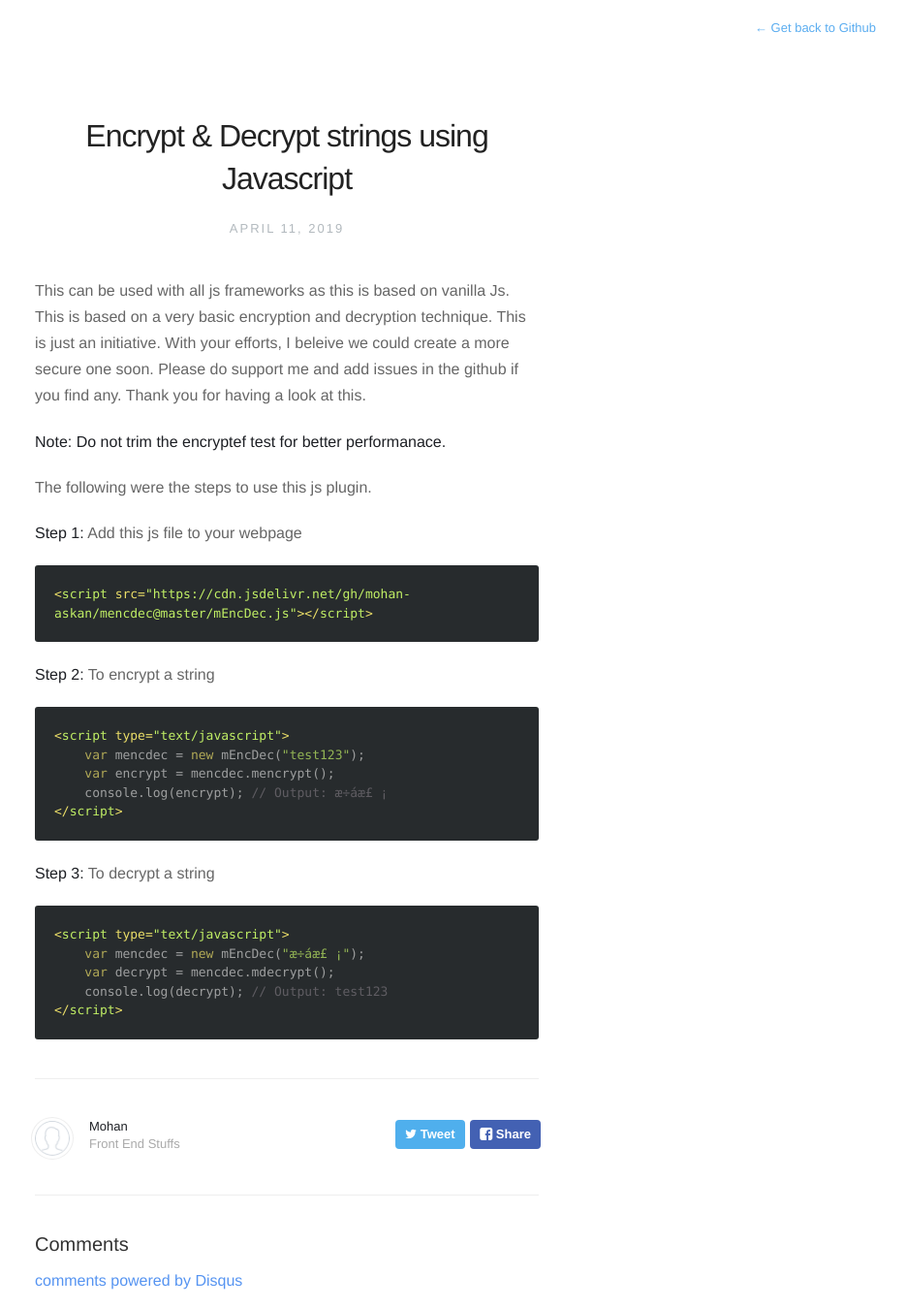
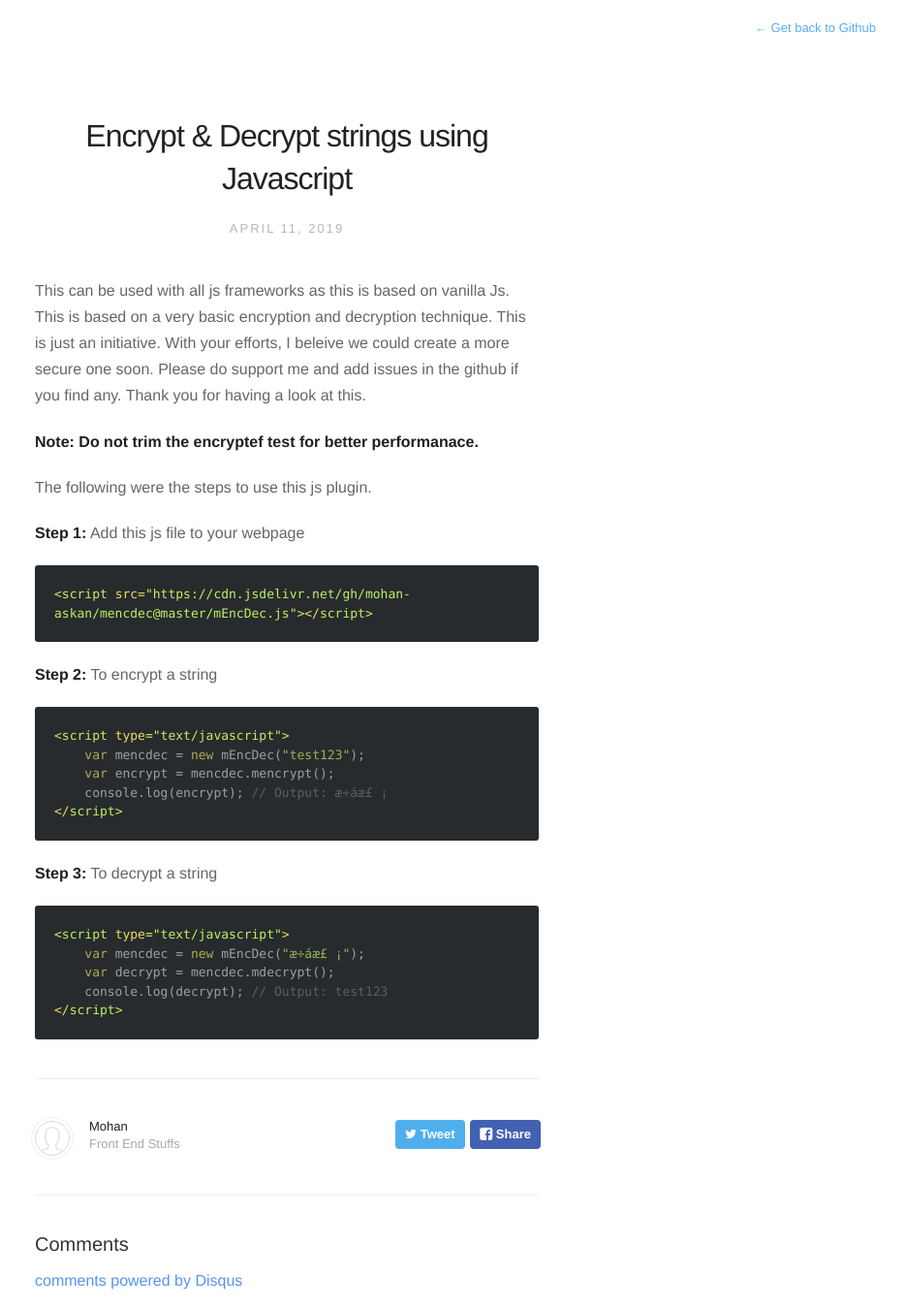
Before and after one commit to mohan-askan/mEncDec, a Jekyll site: the page built from index.html, in a window 1280 px wide. Shown: the whole page at 97% size, without its empty margins (344-1279 px from the left). Built offline with Jekyll 4.4.1, drawn with Linux system fonts in a browser that asks for light colours; nearby versions of some CDN libraries; the list of posts is cut into pages by our own code; comment, search, counter and statistics services are not loaded.

Commit message:
Update style.css

```diff
--- a/assets/css/style.css
+++ b/assets/css/style.css
@@ -188,7 +188,7 @@ li	{ list-style-type:circle; list-style-position:inside; }
 /* Line Height */
 #post-body, p { line-height:1.7; }
 
-b, strong { font-weight: 500;
+b, strong { font-weight: 600;
   color: #1E2025; }
 em, i { font-style: italic; }
 
```
